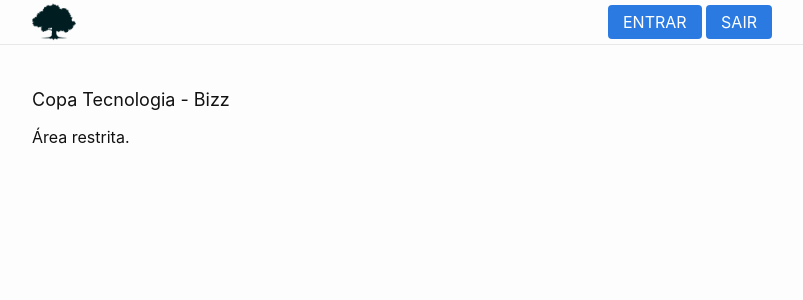
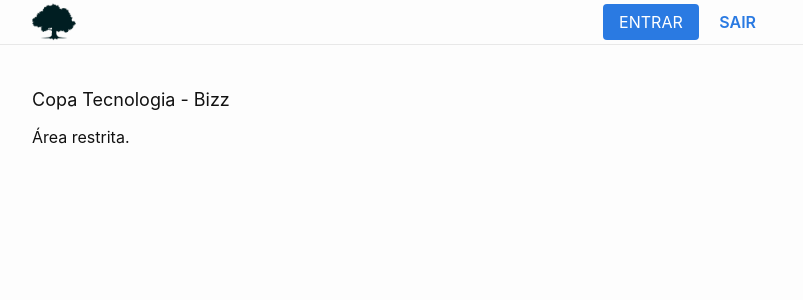
Before and after one commit to CopaTecnologia/admin, a Jekyll site: the page built from index.html, in a window 1280 px wide. Shown: the top 300 px of the page, without its empty margins (238-1041 px from the left). Built offline with Jekyll 4.4.1, drawn with Linux system fonts in a browser that asks for light colours; comment, search, counter and statistics services are not loaded.

Commit message:
Estilos de data-btn e data-text

```diff
--- a/_sass/_base.sass
+++ b/_sass/_base.sass
@@ -75,11 +75,13 @@
     font-size: $base-font-size * 1.5 + $base-font-size / $i
 
 %transition
-  -webkit-font-smoothing: antialiased
+  -webkit-backface-visibility: hidden
   backface-visibility: hidden
+  -webkit-transform: translate3d(0, 0, 0)
   transform: translate3d(0, 0, 0)
+  -webkit-transform-style: preserve-3d
   transform-style: preserve-3d
-  filter: blur(.3px)
+  -webkit-transition: .3s ease-in-out
   transition: .3s ease-in-out
 
 a
@@ -139,7 +141,7 @@
 pre, code
   font-size: 15px
   border: 1px solid $grey-color-light
-  border-radius: 3px
+  border-radius: $ui-border-radius
   background-color: #eef
 
 code
--- a/_sass/_forms.sass
+++ b/_sass/_forms.sass
@@ -1,7 +1,7 @@
 %form-basis
   padding: 10px
   border: 1px solid $grey-color-light
-  border-radius: 4px
+  border-radius: $ui-border-radius
   background-color: #fff
   transition: 0.2s ease-in-out
   backface-visibility: hidden
--- a/_sass/_vars.sass
+++ b/_sass/_vars.sass
@@ -6,6 +6,9 @@
 $base-line-height: 1.5
 
 $spacing-unit:     30px
+
+$ui-border-radius: 4px
+$ui-box-shadow:    0 3px 8px 0 rgba(black, .5)
 
 $text-color:       #111
 $background-color: #fdfdfd
--- a/_sass/module/_data-btn.sass
+++ b/_sass/module/_data-btn.sass
@@ -8,12 +8,34 @@
     text-decoration: none
     background-color: $brand-color
     color: #fff
-    border: 0 none
-    border-radius: 4px
+    border: 1px solid transparent
+    border-radius: $ui-border-radius
 
     &:hover, &:focus, &:active
 
         color: #fff
         text-decoration: none
-        box-shadow: 0 3px 8px 0 rgba(black, .5)
+        box-shadow: $ui-box-shadow
+        -webkit-transform: translateY(-1px)
         transform: translateY(-1px)
+
+    &:active
+
+        -webkit-transform: scale(.95)
+        transform: scale(.95)
+
+    +variant(link)
+
+        &, &:hover, &:focus
+
+            font-weight: 600
+            color: $brand-color
+            background: transparent
+            border-color: transparent
+            box-shadow: none
+            -webkit-transform: translate3d(0,0,0)
+            transform: translate3d(0,0,0)
+
+        &:active
+            -webkit-transform: scale(.95)
+            transform: scale(.95)
--- /dev/null
+++ b/_sass/module/_data-text.sass
@@ -0,0 +1,27 @@
++module(text)
+
+    +variant(left)
+        text-align: left
+
+    +variant(right)
+        text-align: right
+
+    +variant(center)
+        text-align: center
+
+    +variant(sm)
+        font-size: .85em
+
+    +variant(lg)
+        font-size: 1.3em
+
+    +variant(xl)
+        font-size: 1.5em
+
+    +variant(break)
+        word-wrap: break-word
+        overflow-wrap: break-word
+
+    +variant(nowrap)
+        display: inline-block
+        white-space: nowrap
--- a/css/main.sass
+++ b/css/main.sass
@@ -5,9 +5,10 @@
 
 @import vars, mixins, base, forms
 
+@import module/data-grid
+@import module/data-text
+@import module/data-btn
 @import module/hero
-@import module/data-btn
-@import module/data-grid
 
 @import layout/site-footer
 @import layout/post
```
